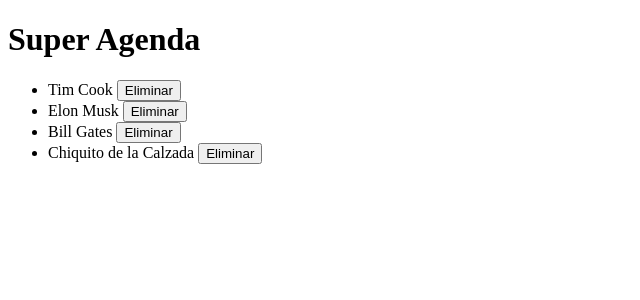
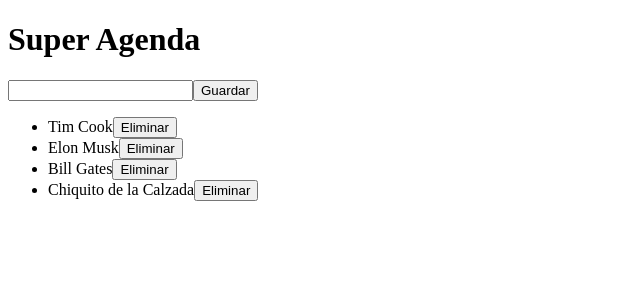
Before and after one commit to guajar/kc-angular4, an Angular app: page / in a window 1280 px wide. Shown: the top 300 px of the page, without its empty margins (0-640 px from the left). Built offline with nearby package versions, Linux system fonts and the light colour scheme.

Commit message:
Creamos servicio de crear Contacto a nuestra app

```diff
--- a/src/app/app.component.html
+++ b/src/app/app.component.html
@@ -2,6 +2,11 @@
   <!-- Cuando utilizamos {{ }} estamos sincronizando la vista de el modelo -->
   {{ _title }}
 </h1>
+
+<!-- Formulario de alta de contactos -->
+<formulario-alta
+  (alCrearContacto)="darAltaContacto($event)">
+</formulario-alta>
 
 <!-- Para instanciar un componente indicamos una etiqueta HTML que responda al
  selector definido en ese componente -->
--- a/src/app/app.component.ts
+++ b/src/app/app.component.ts
@@ -38,4 +38,10 @@
       this._listaContactos = this._contactoService.obtenerContactos();
     }
   }
+
+  // Este manejador se encarga de crear nuevos contactos en la app
+  darAltaContacto(contacto: Contacto): void {
+    this._contactoService.crearContacto(contacto);
+    this._listaContactos = this._contactoService.obtenerContactos();
+  }
 }
--- a/src/app/app.module.ts
+++ b/src/app/app.module.ts
@@ -6,11 +6,13 @@
 import { AppComponent } from './app.component';
 import { ListaContactosComponent } from './lista-contactos/lista-contactos.component';
 import { ContactoService } from "app/contacto.service";
+import { FormularioAltaComponent } from './formulario-alta/formulario-alta.component';
 
 @NgModule({
   declarations: [
     AppComponent,
-    ListaContactosComponent
+    ListaContactosComponent,
+    FormularioAltaComponent
   ],
   imports: [
     BrowserModule,
--- a/src/app/contacto.service.ts
+++ b/src/app/contacto.service.ts
@@ -19,6 +19,11 @@
     return this._contactos;
   }
 
+  // Añadir contacto
+  crearContacto(contacto: Contacto): void {
+    this._contactos.push(contacto);
+  }
+
   // Elimina el contacto indicado
   eliminarContacto(contacto: Contacto): void {
     this._contactos = this._contactos.filter((c) => {
--- /dev/null
+++ b/src/app/formulario-alta/formulario-alta.component.html
@@ -0,0 +1,3 @@
+<!-- Con la directiva 'ngModel' obtenemos binding (enlace a datos bidireccional) -->
+<input type="text" [(ngModel)]="nombre">
+<button (click)="notificarCreacionContacto($event)">Guardar</button>
--- /dev/null
+++ b/src/app/formulario-alta/formulario-alta.component.ts
@@ -0,0 +1,30 @@
+import { Component, OnInit, Output, EventEmitter } from '@angular/core';
+import { Contacto } from '../contacto';
+
+@Component({
+  selector: 'formulario-alta',
+  templateUrl: './formulario-alta.component.html',
+  styleUrls: ['./formulario-alta.component.css']
+})
+export class FormularioAltaComponent implements OnInit {
+
+  nombre: string;
+  @Output() alCrearContacto: EventEmitter<Contacto>;
+
+  constructor() {
+    this.alCrearContacto = new EventEmitter<Contacto>();
+  }
+
+  ngOnInit() {
+  }
+
+  notificarCreacionContacto(): void {
+    // Creamos un nuevo objeto de tipo contacto a partir del nombre
+    // introducido en la caja de texto
+    let contacto: Contacto = new Contacto(this.nombre);
+
+    // Notificamos el objeto contacto creado
+    this.alCrearContacto.emit(contacto);
+  }
+
+}
--- a/src/app/lista-contactos/lista-contactos.component.html
+++ b/src/app/lista-contactos/lista-contactos.component.html
@@ -1,6 +1,16 @@
 <ul>
+  <!--
+    Usamos la directiva NgFor para iterar por una colección de items. Por cada iteración se replica
+    el elemento HTML sobre el que se usa la directiva (y toda la jerarquía descendente), y se asigna
+    el item en cuestión en la variable dada (let item of colection).
+  -->
   <li *ngFor="let contacto of contactos">
-    <span> {{ contacto.nombre }} </span>
+    <!-- Por cada contacto, pintamos un elemento <span> con su nombre. -->
+    <span>{{ contacto.nombre }}</span>
+    <!--
+      Además, nos suscribimos al evento click de cada elemento <button> para
+      habilitar la notificación de 'eliminar contacto' al componente padre.
+    -->
     <button (click)="notificarEliminacionContacto(contacto)">Eliminar</button>
   </li>
 </ul>
```
Also changed, not shown: src/app/formulario-alta/formulario-alta.component.css (added), 1 other file (tests, documents, lock files or other folders).
